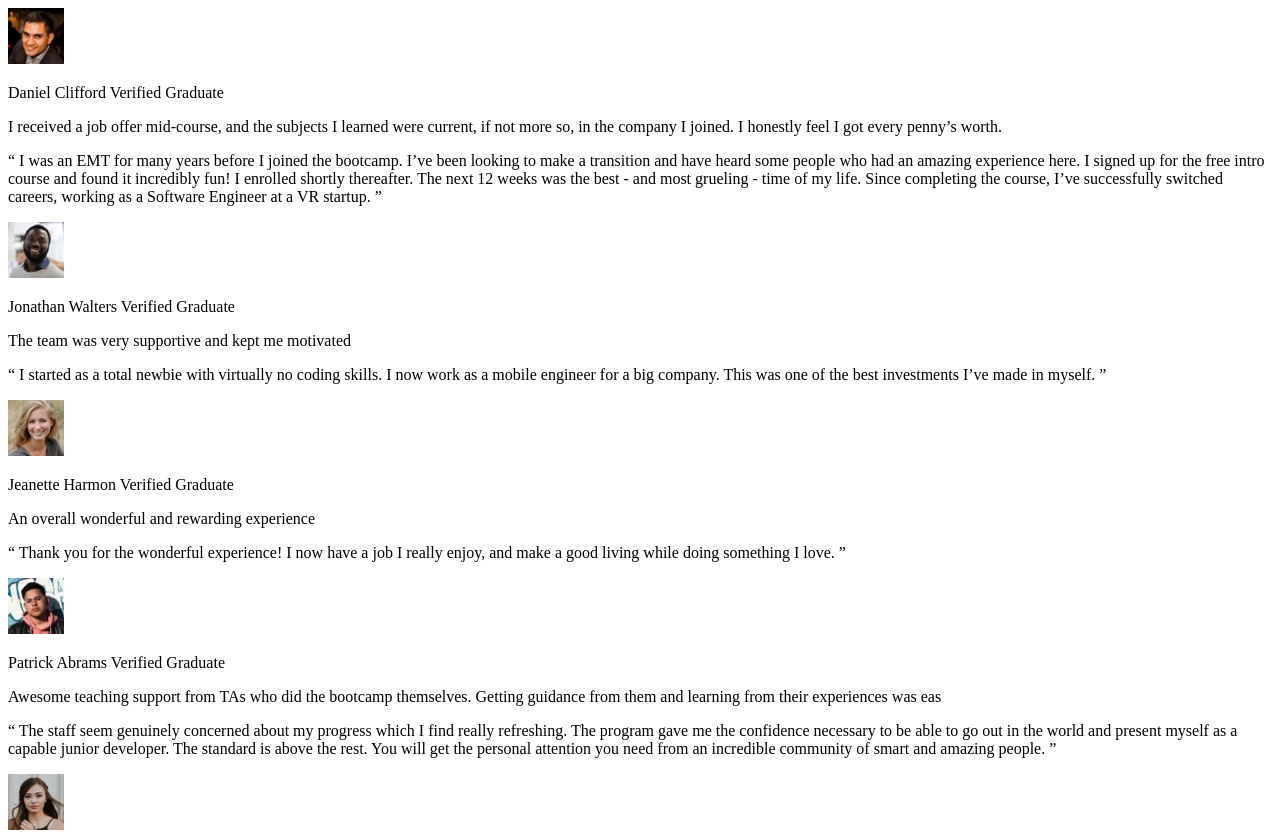
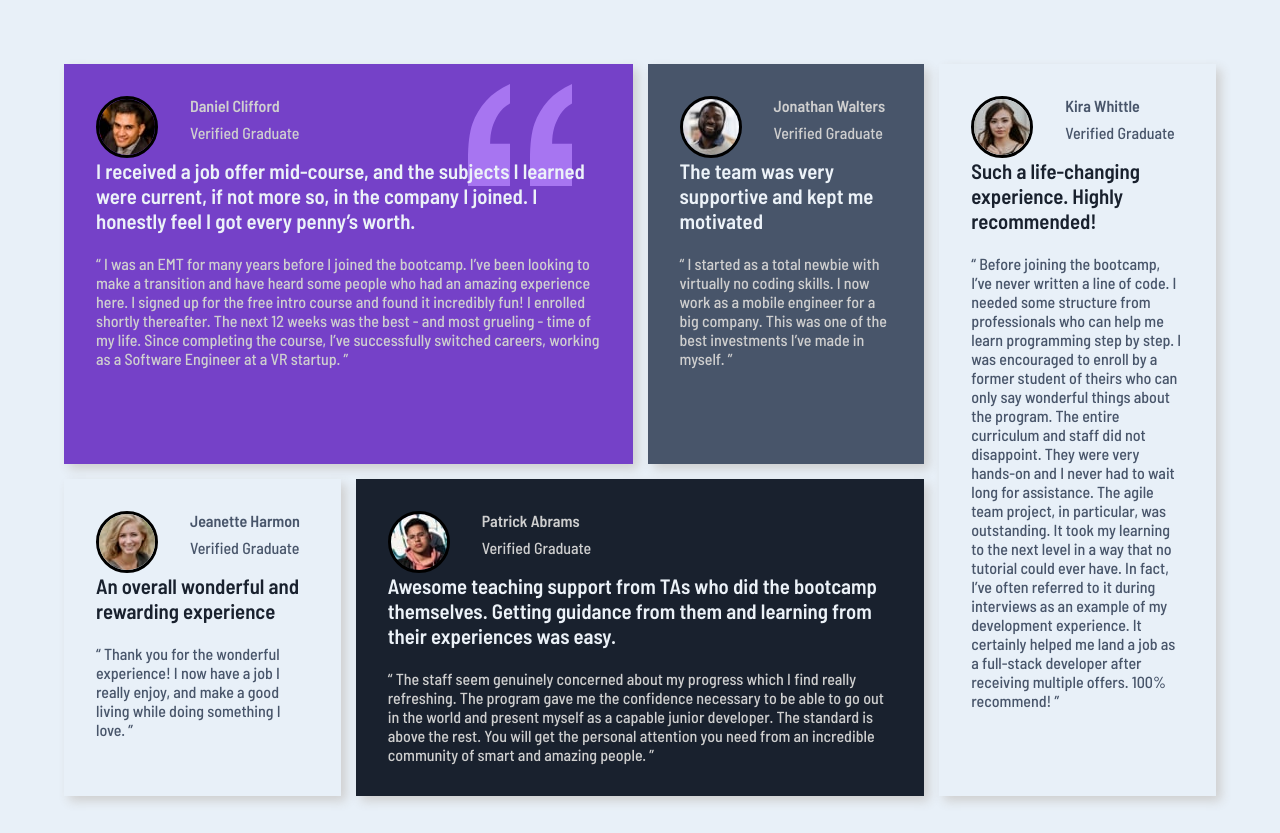
Before and after one commit to MmedaraU/testimonials-grid, a plain HTML site: page index.html in a window 1280 px wide. Shown: the top 833 px of the page. Drawn offline with Linux system fonts and the light colour scheme.

Commit message:
first commit

```diff
--- /dev/null
+++ b/css/style.css
@@ -0,0 +1,126 @@
+/*=================== Custom Styles ===================*/
+* {
+  box-sizing: border-box;
+  margin: 0;
+  padding: 0;
+}
+
+body {
+  max-width: 100vw;
+  font-size: 16px;
+  background-color: #e8f0f8;
+  font-family: 'Barlow Semi Condensed', sans-serif;
+  font-weight: 500;
+}
+
+main {
+  display: grid;
+  grid-template-columns: 1fr 1fr 1fr 1fr;
+  grid-template-rows: 25em;
+  grid-gap: 15px;
+  padding: 4rem;
+}
+
+/*=================== Cards ===================*/
+section {
+  padding: 2em;
+  box-shadow: 5px 5px 10px #cfcfcf;
+}
+
+section:first-of-type {
+  grid-row: 1;
+  grid-column: 1 / 3;
+  background-color: #7541c8;
+  background-image: url(../images/bg-pattern-quotation.svg);
+  background-repeat: no-repeat;
+  background-position: 87% 20px;
+}
+
+section:nth-of-type(2) {
+  grid-row: 1;
+  grid-column: 3 / 4;
+  background-color: #48556a;
+}
+
+section:nth-of-type(3) {
+  grid-row: 2;
+  grid-column: 1 / 2;
+}
+
+section:nth-of-type(4) {
+  grid-row: 2;
+  grid-column: 2 / 4;
+  background-color: #19212e;
+}
+
+section:nth-of-type(5) {
+  grid-row: 1 / 3;
+  grid-column: 4 / 5;
+}
+
+section:nth-of-type(3) .personal-details,
+section:nth-of-type(3) .testimonial-details, section:nth-of-type(5) .personal-details,
+section:nth-of-type(5) .testimonial-details {
+  color: #48556a;
+}
+
+section:nth-of-type(3) .testimonial-intro, section:nth-of-type(5) .testimonial-intro {
+  color: #19212e;
+}
+
+.personal-details {
+  display: flex;
+  color: #cfcfcf;
+}
+
+.personal-details img {
+  border: 3px solid black;
+  border-radius: 50%;
+  -webkit-border-radius: 50%;
+  -moz-border-radius: 50%;
+  -ms-border-radius: 50%;
+  -o-border-radius: 50%;
+}
+
+.personal-details p {
+  margin-left: 2em;
+  font-weight: 600;
+}
+
+.personal-details p span {
+  display: block;
+  margin-top: 0.5em;
+  font-weight: normal;
+}
+
+.testimonial-intro {
+  font-size: 1.3rem;
+  font-weight: 600;
+  margin-bottom: 1em;
+  color: #ecf2f8;
+}
+
+.testimonial-details {
+  color: #cfcfcf;
+}
+
+/*=================== Footer ===================*/
+.attribution {
+  font-size: 11px;
+  text-align: center;
+  font-weight: 600;
+}
+
+.attribution a {
+  color: #3e52a3;
+}
+
+/*========================= Media Queries =========================*/
+@media screen and (min-width: 375px) and (max-width: 960px) {
+  main {
+    display: block;
+  }
+  section {
+    margin-bottom: 15px;
+  }
+}
--- a/index.html
+++ b/index.html
@@ -5,16 +5,24 @@
   <meta charset="UTF-8">
   <meta http-equiv="X-UA-Compatible" content="IE=edge">
   <meta name="viewport" content="width=device-width, initial-scale=1.0">
+  <!-- Favicon -->
+  <link rel="icon" type="image/png" sizes="32x32" href="./images/favicon-32x32.png">
+  <!-- Google Fonts -->
+  <link rel="preconnect" href="https://fonts.googleapis.com">
+  <link rel="preconnect" href="https://fonts.gstatic.com" crossorigin>
+  <link href="https://fonts.googleapis.com/css2?family=Barlow+Semi+Condensed:wght@500;600&display=swap"
+    rel="stylesheet">
+  <!-- Custom styles -->
+  <link rel="stylesheet" href="css/style.css">
 
-  <link rel="icon" type="image/png" sizes="32x32" href="./images/favicon-32x32.png">
-
-  <title>Frontend Mentor | Testimonials Grid</title>
+  <title>Testimonials Grid</title>
 </head>
 
 <body>
   <main>
+    <!--Daniel Clifford-->
     <section>
-      <div>
+      <div class="personal-details">
         <img src="images/image-daniel.jpg" alt="Daniel Clifford">
         <p>
           Daniel Clifford
@@ -22,10 +30,12 @@
         </p>
       </div>
 
-      <div>
-        <p class="big-text">I received a job offer mid-course, and the subjects I learned were current, if not more so,
+      <div class="testimonial">
+        <p class="testimonial-intro">I received a job offer mid-course, and the subjects I learned were current, if not
+          more so,
           in the company I joined. I honestly feel I got every penny’s worth.</p>
-        <p>“ I was an EMT for many years before I joined the bootcamp. I’ve been looking to make a
+        <p class="testimonial-details">“ I was an EMT for many years before I joined the bootcamp. I’ve been looking to
+          make a
           transition and have heard some people who had an amazing experience here. I signed up
           for the free intro course and found it incredibly fun! I enrolled shortly thereafter.
           The next 12 weeks was the best - and most grueling - time of my life. Since completing
@@ -33,8 +43,9 @@
       </div>
     </section>
 
+    <!--Jonathan Walters-->
     <section>
-      <div>
+      <div class="personal-details">
         <img src="images/image-jonathan.jpg" alt="Jonathan Walters">
         <p>
           Jonathan Walters
@@ -42,15 +53,17 @@
         </p>
       </div>
 
-      <div>
-        <p class="big-text">The team was very supportive and kept me motivated</p>
-        <p>“ I started as a total newbie with virtually no coding skills. I now work as a mobile engineer
+      <div class="testimonial">
+        <p class="testimonial-intro">The team was very supportive and kept me motivated</p>
+        <p class="testimonial-details">“ I started as a total newbie with virtually no coding skills. I now work as a
+          mobile engineer
           for a big company. This was one of the best investments I’ve made in myself. ”</p>
       </div>
     </section>
 
+    <!--Jeanette Harmon-->
     <section>
-      <div>
+      <div class="personal-details">
         <img src="images/image-jeanette.jpg" alt="Jeanette Harmon">
         <p>
           Jeanette Harmon
@@ -58,15 +71,17 @@
         </p>
       </div>
 
-      <div>
-        <p class="big-text">An overall wonderful and rewarding experience</p>
-        <p>“ Thank you for the wonderful experience! I now have a job I really enjoy, and make a good living
+      <div class="testimonial">
+        <p class="testimonial-intro">An overall wonderful and rewarding experience</p>
+        <p class="testimonial-details">“ Thank you for the wonderful experience! I now have a job I really enjoy, and
+          make a good living
           while doing something I love. ”</p>
       </div>
     </section>
 
+    <!--Patrick Abrams-->
     <section>
-      <div>
+      <div class="personal-details">
         <img src="images/image-patrick.jpg" alt="Patrick Abrams">
         <p>
           Patrick Abrams
@@ -74,19 +89,22 @@
         </p>
       </div>
 
-      <div>
-        <p class="big-text">Awesome teaching support from TAs who did the bootcamp themselves. Getting guidance from
+      <div class="testimonial">
+        <p class="testimonial-intro">Awesome teaching support from TAs who did the bootcamp themselves. Getting guidance
+          from
           them and
-          learning from their experiences was eas</p>
-        <p>“ The staff seem genuinely concerned about my progress which I find really refreshing. The program
+          learning from their experiences was easy.</p>
+        <p class="testimonial-details">“ The staff seem genuinely concerned about my progress which I find really
+          refreshing. The program
           gave me the confidence necessary to be able to go out in the world and present myself as a capable
           junior developer. The standard is above the rest. You will get the personal attention you need from
           an incredible community of smart and amazing people. ”</p>
       </div>
     </section>
 
+    <!--Kira Whittle-->
     <section>
-      <div>
+      <div class="personal-details">
         <img src="images/image-kira.jpg" alt="Kira Whittle">
         <p>
           Kira Whittle
@@ -94,9 +112,10 @@
         </p>
       </div>
 
-      <div>
-        <p class="big-text">Such a life-changing experience. Highly recommended!</p>
-        <p>“ Before joining the bootcamp, I’ve never written a line of code. I needed some structure from
+      <div class="testimonial">
+        <p class="testimonial-intro">Such a life-changing experience. Highly recommended!</p>
+        <p class="testimonial-details">“ Before joining the bootcamp, I’ve never written a line of code. I needed some
+          structure from
           professionals who can help me learn programming step by step. I was encouraged to enroll by a former
           student of theirs who can only say wonderful things about the program. The entire curriculum and staff
           did not disappoint. They were very hands-on and I never had to wait long for assistance. The agile team
```
Also changed, not shown: images/testimonial-grid-desktop.png (added), images/testimonial-grid-mobile.png (added), 1 other file.
